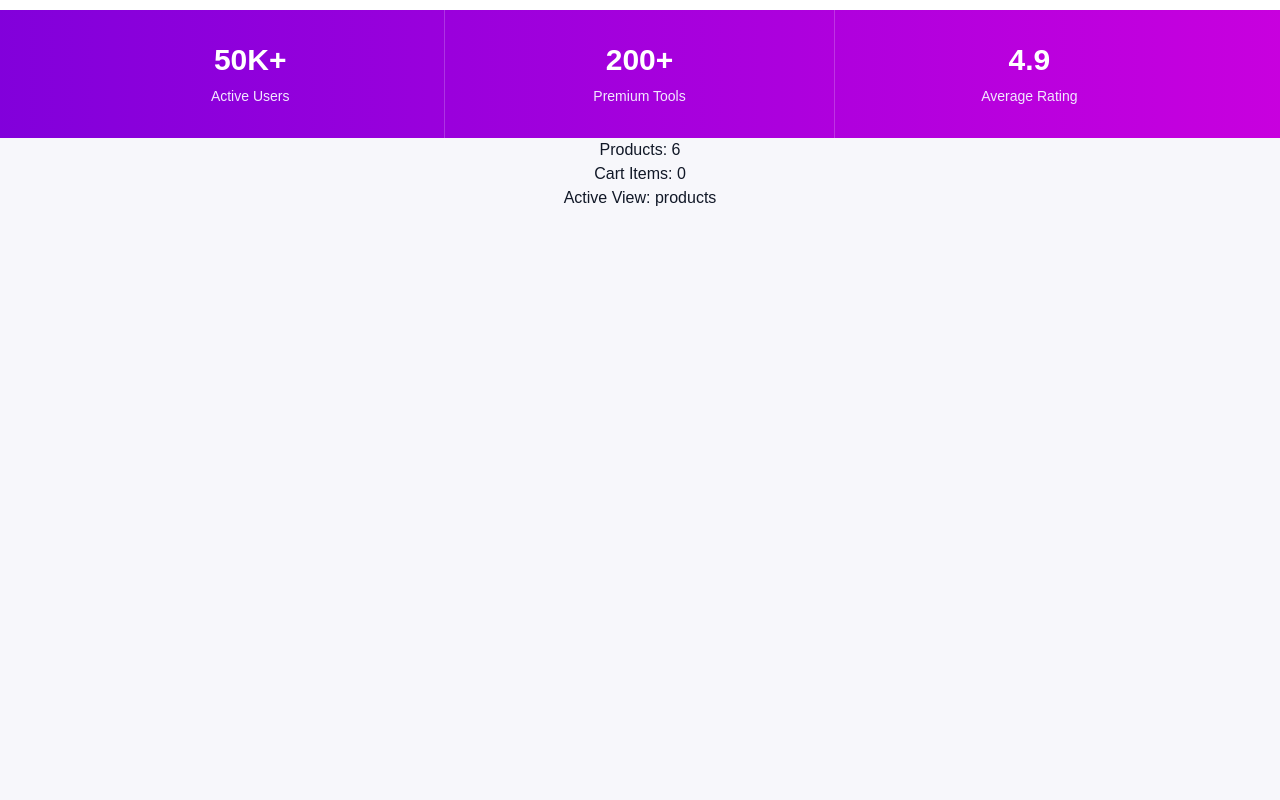
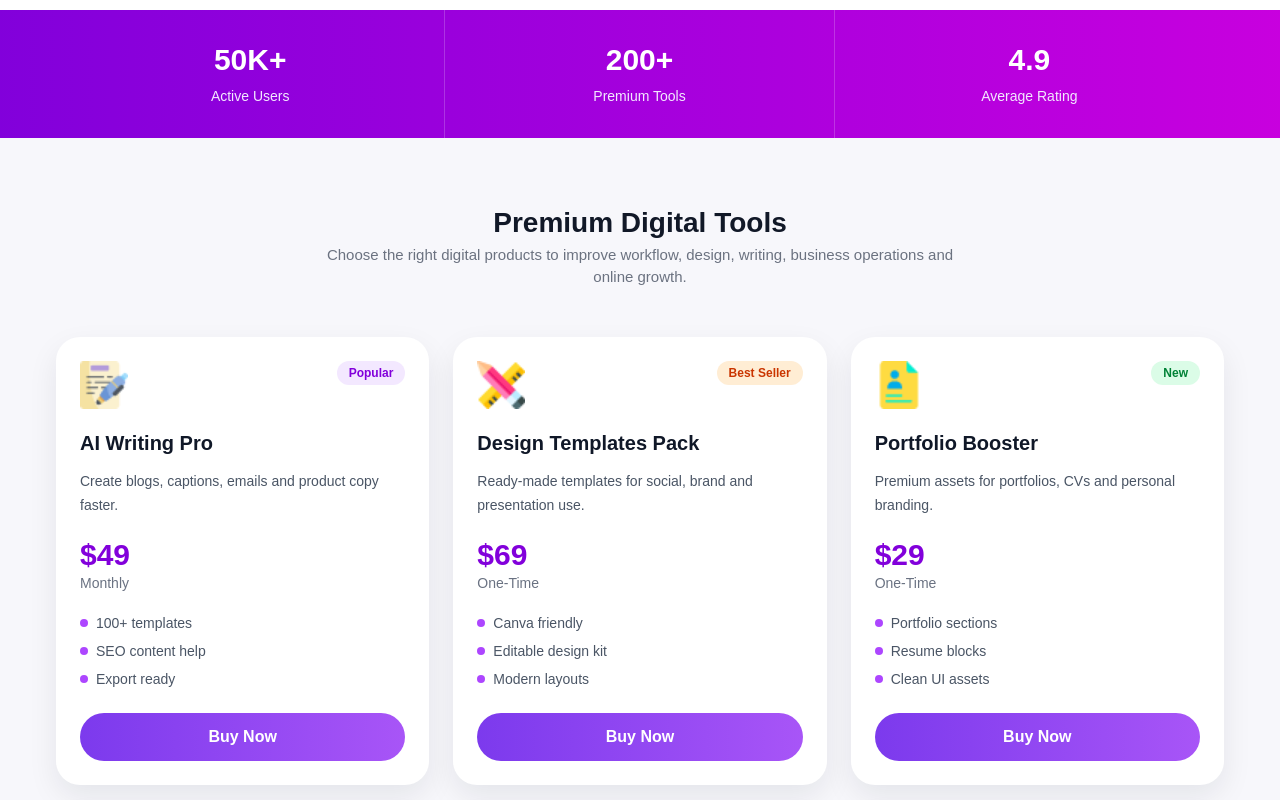
Before and after one commit to Munem223/B13-A6-DigiTools-Platform-main, a React (Vite) app: page / in a window 1280 px wide. Shown: the part 760-1560 px from the top of the page. Before the commit the page ends 1010 px from the top, so only its background shows below. Built offline with nearby package versions, Linux system fonts and the light colour scheme.

Commit message:
product card & product section

```diff
--- a/src/App.jsx
+++ b/src/App.jsx
@@ -3,10 +3,19 @@ import products from "./data/products";
 import Navbar from "./components/Navbar";
 import Banner from "./components/Banner";
 import StatsSection from "./components/StatsSection";
+import ProductsSection from "./components/ProductsSection";
 
 function App() {
   const [activeView, setActiveView] = useState("products");
   const [cartItems, setCartItems] = useState([]);
+
+  const handleAddToCart = (product) => {
+    const exists = cartItems.find((item) => item.id === product.id);
+
+    if (!exists) {
+      setCartItems([...cartItems, product]);
+    }
+  };
 
   return (
     <div>
@@ -14,10 +23,12 @@ function App() {
       <Banner />
       <StatsSection />
 
-      <div className="container-custom mt-10 pb-10">
-        <p className="text-center">Products: {products.length}</p>
-        <p className="text-center">Cart Items: {cartItems.length}</p>
-        <p className="text-center">Active View: {activeView}</p>
+      <div className="container-custom">
+        <ProductsSection
+          products={products}
+          onAddToCart={handleAddToCart}
+          cartItems={cartItems}
+        />
       </div>
     </div>
   );
--- a/src/components/ProductCard.jsx
+++ b/src/components/ProductCard.jsx
@@ -0,0 +1,53 @@
+function ProductCard({ product, onAddToCart, isAdded }) {
+  const tagClasses = {
+    popular: "bg-purple-100 text-purple-700",
+    new: "bg-green-100 text-green-700",
+    "best-seller": "bg-orange-100 text-orange-700",
+  };
+
+  return (
+    <div className="bg-white rounded-3xl p-6 card-shadow hover:-translate-y-1 transition duration-300">
+      <div className="flex items-start justify-between gap-4">
+        <img
+          src={product.icon}
+          alt={product.name}
+          className="w-12 h-12 object-contain"
+        />
+
+        <span
+          className={`text-xs font-semibold px-3 py-1 rounded-full ${
+            tagClasses[product.tagType]
+          }`}
+        >
+          {product.tag}
+        </span>
+      </div>
+
+      <h3 className="text-xl font-bold mt-5 text-gray-900">{product.name}</h3>
+      <p className="text-gray-600 text-sm mt-3 leading-6">{product.description}</p>
+
+      <div className="mt-5">
+        <p className="text-3xl font-bold text-purple-700">${product.price}</p>
+        <p className="text-sm text-gray-500 capitalize">{product.period}</p>
+      </div>
+
+      <ul className="mt-5 space-y-2">
+        {product.features.map((feature, index) => (
+          <li key={index} className="text-sm text-gray-600 flex items-center gap-2">
+            <span className="w-2 h-2 rounded-full bg-purple-500"></span>
+            {feature}
+          </li>
+        ))}
+      </ul>
+
+      <button
+        onClick={() => onAddToCart(product)}
+        className="primary-btn w-full mt-6"
+      >
+        {isAdded ? "Added to Cart" : "Buy Now"}
+      </button>
+    </div>
+  );
+}
+
+export default ProductCard;
--- a/src/components/ProductsSection.jsx
+++ b/src/components/ProductsSection.jsx
@@ -0,0 +1,32 @@
+import ProductCard from "./ProductCard";
+
+function ProductsSection({ products, onAddToCart, cartItems }) {
+  return (
+    <section id="products" className="py-16">
+      <div className="text-center">
+        <h2 className="section-title">Premium Digital Tools</h2>
+        <p className="section-subtitle mt-3">
+          Choose the right digital products to improve workflow, design,
+          writing, business operations and online growth.
+        </p>
+      </div>
+
+      <div className="grid md:grid-cols-2 xl:grid-cols-3 gap-6 mt-12">
+        {products.map((product) => {
+          const isAdded = cartItems.some((item) => item.id === product.id);
+
+          return (
+            <ProductCard
+              key={product.id}
+              product={product}
+              onAddToCart={onAddToCart}
+              isAdded={isAdded}
+            />
+          );
+        })}
+      </div>
+    </section>
+  );
+}
+
+export default ProductsSection;
```
